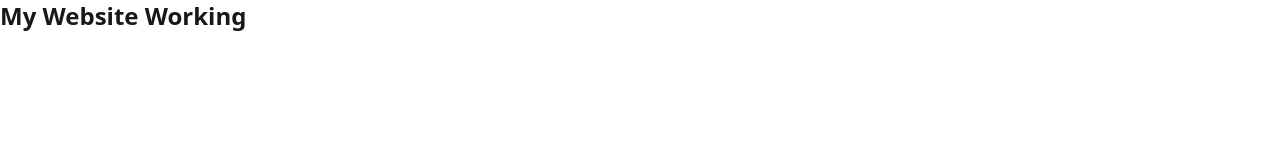
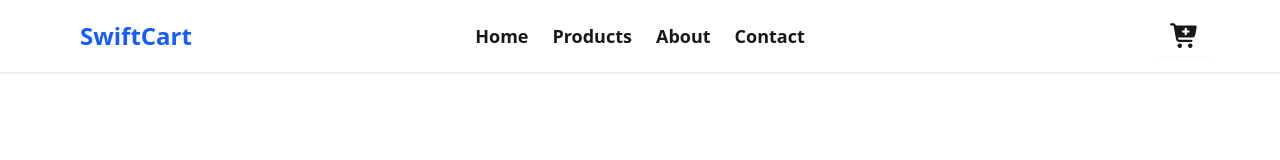
Before and after one commit to kamruzzaman-insights/e-commerce-website-using-dom, a plain HTML site: page index.html in a window 1280 px wide. Drawn offline with nearby package versions, Linux system fonts and the light colour scheme.

Commit message:
navbar added

```diff
--- a/index.html
+++ b/index.html
@@ -11,13 +11,66 @@
     <script src="https://cdn.jsdelivr.net/npm/@tailwindcss/browser@4"></script>
 
     <!-- font-awesome -->
+    <link rel="stylesheet" href="https://cdnjs.cloudflare.com/ajax/libs/font-awesome/7.0.1/css/all.min.css"
+        integrity="sha512-2SwdPD6INVrV/lHTZbO2nodKhrnDdJK9/kg2XD1r9uGqPo1cUbujc+IYdlYdEErWNu69gVcYgdxlmVmzTWnetw=="
+        crossorigin="anonymous" referrerpolicy="no-referrer" />
 
     <!-- vanilla css  -->
     <link rel="stylesheet" href="style.css">
 </head>
 
 <body>
-    <h1 class="font-bold text-2xl">My Website Working</h1>
+    <!-- header part -->
+    <header>
+        <!-- nav bar part started -->
+        <nav>
+            <div class="navbar bg-base-100 shadow-sm lg:px-16">
+                <div class="navbar-start">
+                    <a class="btn bg-transparent border-0 shadow-none text-blue-600 font-bold text-2xl">SwiftCart</a>
+                </div>
+                <div class="navbar-center hidden lg:flex">
+                    <ul class="menu menu-horizontal px-1">
+                        <li><a
+                                class="font-bold text-lg hover:bg-transparent hover:shadow-none active:bg-transparent active:text-blue-600 active:shadow-none">Home</a>
+                        </li>
+                        <li><a
+                                class="font-bold text-lg hover:bg-transparent hover:shadow-none active:bg-transparent active:text-blue-600 active:shadow-none">Products</a>
+                        </li>
+                        <li><a
+                                class="font-bold text-lg hover:bg-transparent hover:shadow-none active:bg-transparent active:text-blue-600 active:shadow-none">About</a>
+                        </li>
+                        <li><a
+                                class="font-bold text-lg hover:bg-transparent hover:shadow-none active:bg-transparent active:text-blue-600 active:shadow-none">Contact</a>
+                        </li>
+                    </ul>
+                </div>
+                <div class="navbar-end">
+                    <a class="btn bg-transparent hover-none border-0 text-2xl font-bold"><i
+                            class="fa-solid fa-cart-plus"></i></a>
+                    <div class="dropdown dropdown-end">
+                        <div tabindex="0" role="button" class="btn btn-ghost lg:hidden">
+                            <svg xmlns="http://www.w3.org/2000/svg" class="h-5 w-5" fill="none" viewBox="0 0 24 24"
+                                stroke="currentColor">
+                                <path stroke-linecap="round" stroke-linejoin="round" stroke-width="2"
+                                    d="M4 6h16M4 12h8m-8 6h16" />
+                            </svg>
+                        </div>
+                        <ul tabindex="-1"
+                            class="menu menu-sm dropdown-content bg-base-100 rounded-box z-1 mt-3 p-2 shadow">
+                            <li><a class="font-bold text-lg active:bg-blue-600 active:text-white">Home</a>
+                            </li>
+                            <li><a class="font-bold text-lg active:bg-blue-600 active:text-white">Products</a>
+                            </li>
+                            <li><a class="font-bold text-lg active:bg-blue-600 active:text-white">About</a>
+                            </li>
+                            <li><a class="font-bold text-lg active:bg-blue-600 active:text-white">Contact</a>
+                            </li>
+                        </ul>
+                    </div>
+                </div>
+            </div>
+        </nav>
+    </header>
 </body>
 
 </html>
```
